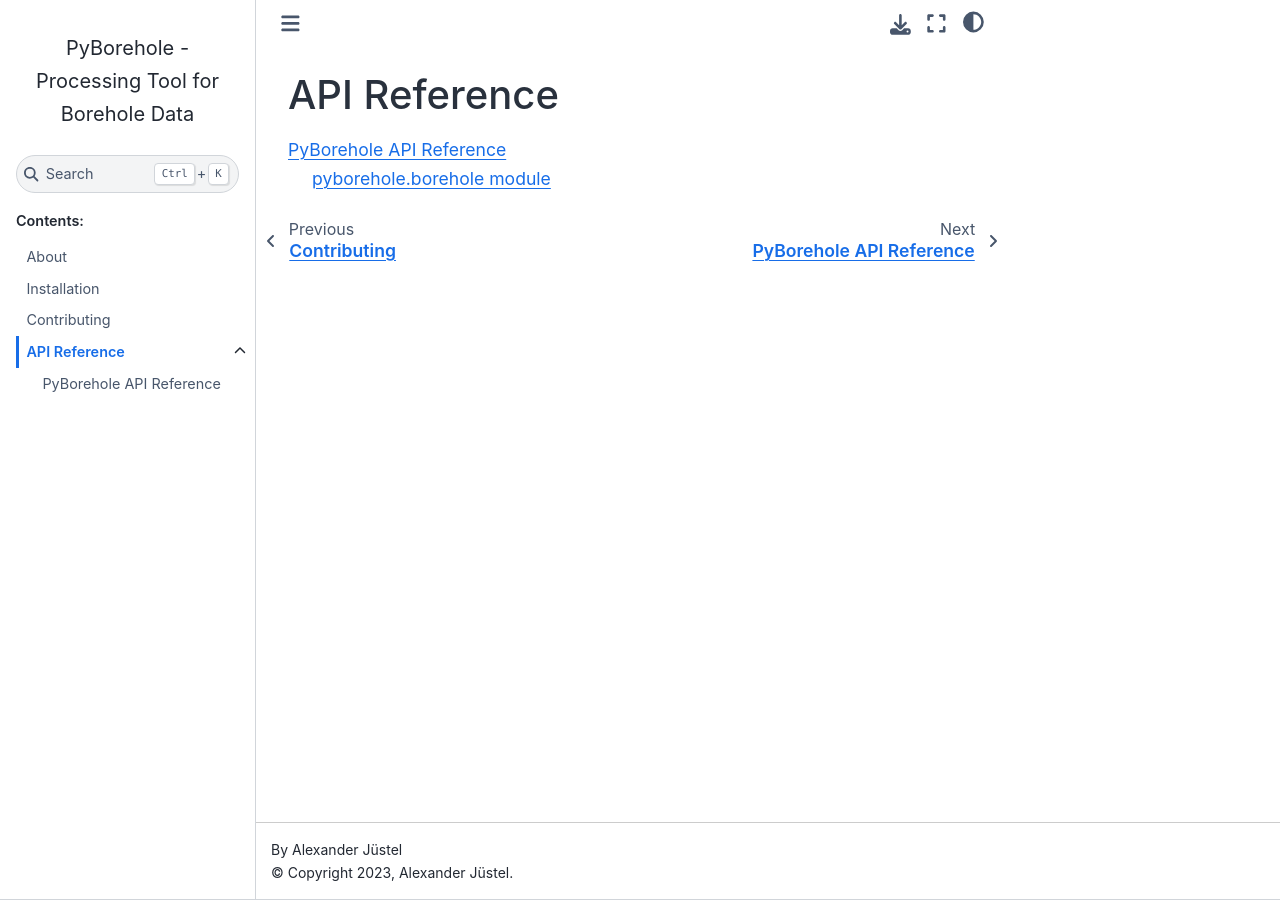
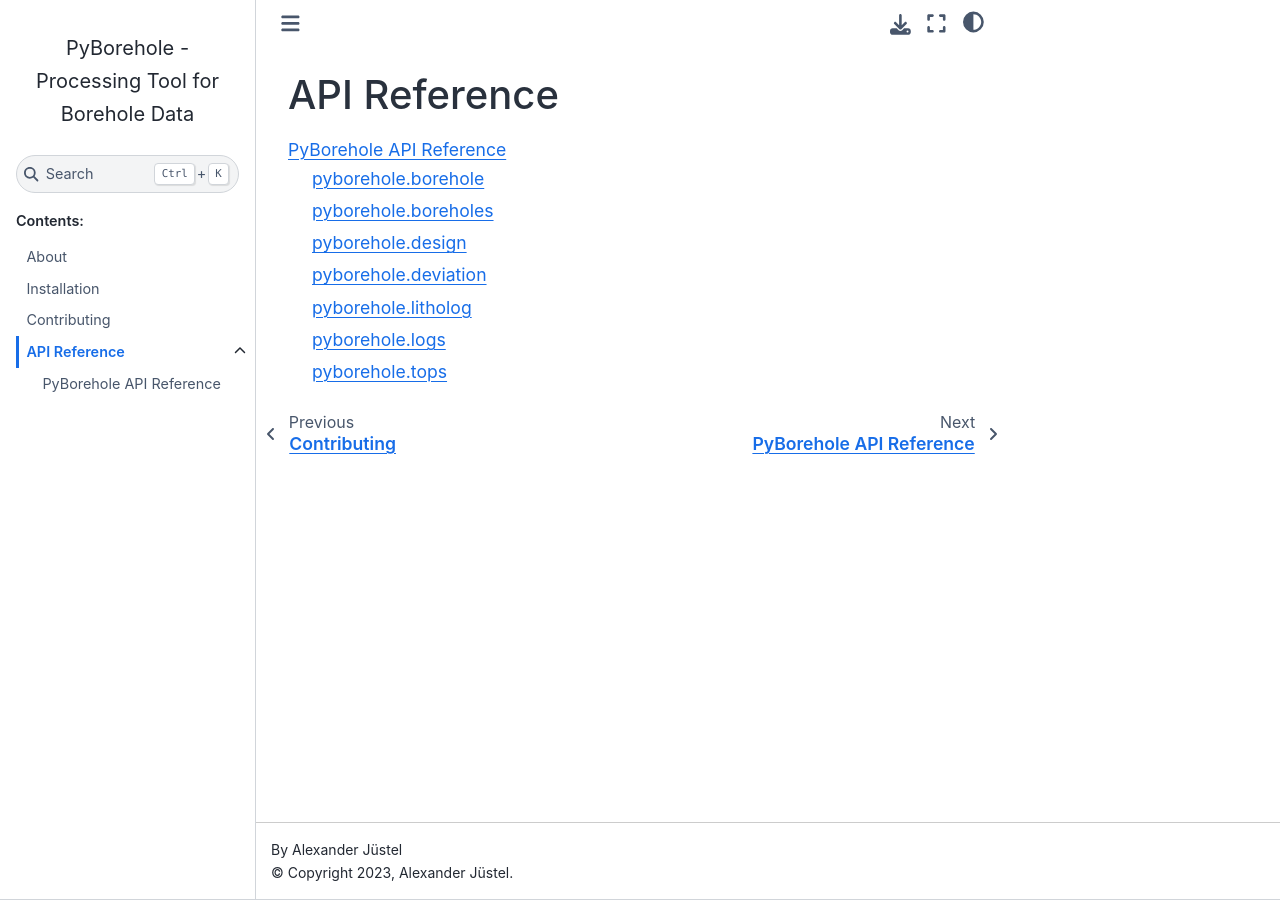
Before and after one commit to AlexanderJuestel/pyborehole, a Sphinx documentation site: the page built from docs/source/modules.rst, in a window 1280 px wide. Built offline with Sphinx 7.4.7 and the Sphinx Book theme 1.1.4, drawn with Linux system fonts in a browser that asks for light colours.

Commit message:
EditFiles

```diff
--- a/docs/source/pyborehole.rst
+++ b/docs/source/pyborehole.rst
@@ -2,15 +2,58 @@ PyBorehole API Reference
 ========================
 
 
-pyborehole.borehole module
---------------------------
+pyborehole.borehole
+--------------------
 
 .. automodule:: pyborehole.borehole
    :members:
    :undoc-members:
    :show-inheritance:
 
+pyborehole.boreholes
+--------------------
+
+.. automodule:: pyborehole.boreholes
+   :members:
+   :undoc-members:
+   :show-inheritance:
+
+pyborehole.design
+--------------------
+
+.. automodule:: pyborehole.design
+   :members:
+   :undoc-members:
+   :show-inheritance:
+
+pyborehole.deviation
+--------------------
+
 .. automodule:: pyborehole.deviation
    :members:
    :undoc-members:
    :show-inheritance:
+
+pyborehole.litholog
+--------------------
+
+.. automodule:: pyborehole.litholog
+   :members:
+   :undoc-members:
+   :show-inheritance:
+
+pyborehole.logs
+--------------------
+
+.. automodule:: pyborehole.logs
+   :members:
+   :undoc-members:
+   :show-inheritance:
+
+pyborehole.tops
+--------------------
+
+.. automodule:: pyborehole.tops
+   :members:
+   :undoc-members:
+   :show-inheritance:
```
Also changed, not shown: 1 other file.
